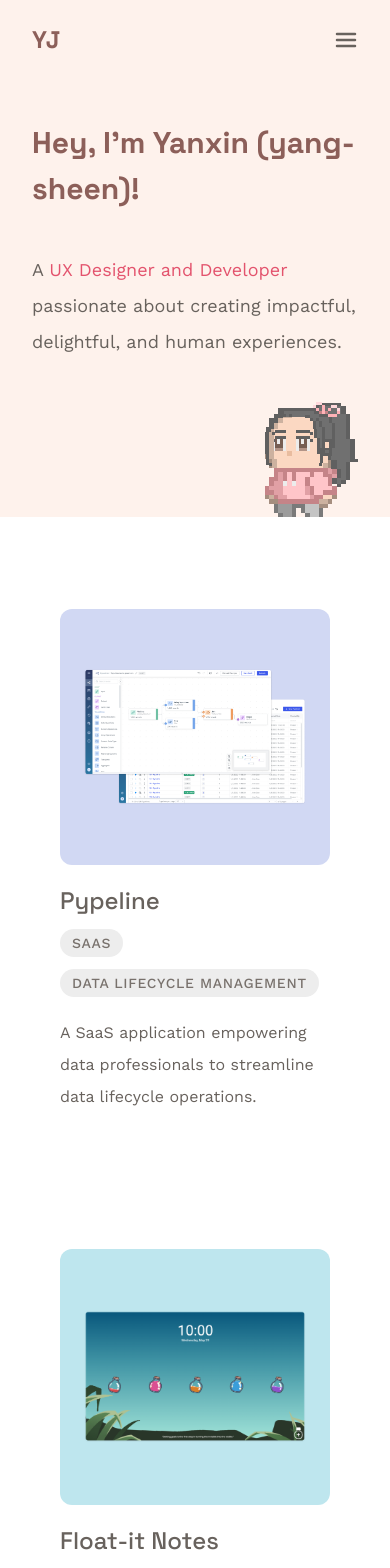
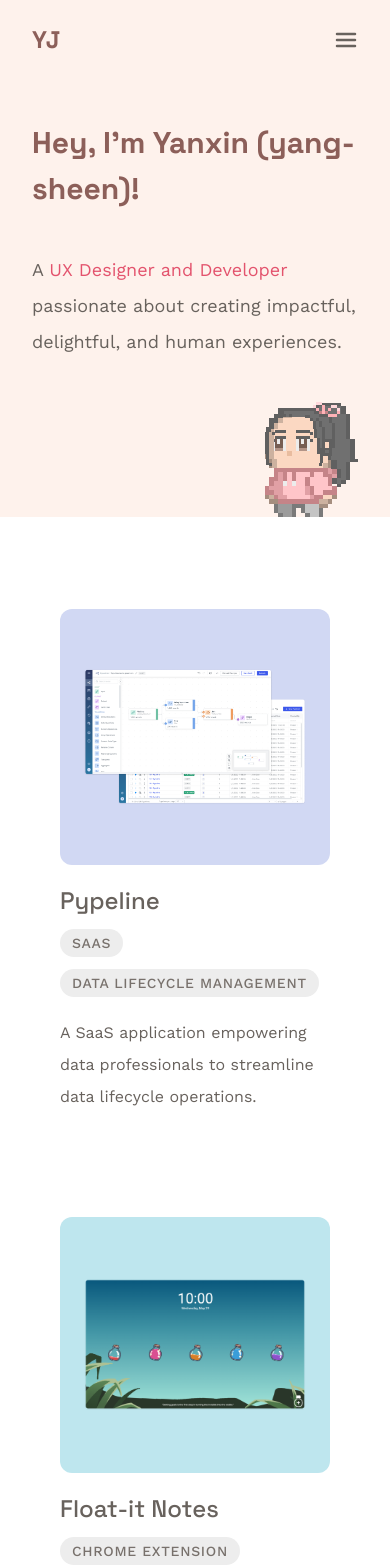
Before and after one commit to yanxinnn/portfolio, a Next.js app: page / in a window 390 px wide. Shown: the top 1568 px of the page. Built offline with nearby package versions, Linux system fonts and the light colour scheme.

Commit message:
project card spacing edit

```diff
--- a/src/app/page.tsx
+++ b/src/app/page.tsx
@@ -32,7 +32,7 @@ export default function Home() {
 
       {/* Projects */}
       <div className="bg-white self-stretch pt-16 pb-24 px-8 sm:px-12">
-        <div className="grid grid-cols-1 lg:grid-cols-2 max-w-[62rem] m-auto gap-x-5 gap-y-20">
+        <div className="grid grid-cols-1 lg:grid-cols-2 max-w-[62rem] m-auto gap-x-5 gap-y-12">
           <ProjectCard
             title="Pypeline"
             pageLink="pypeline"
```
